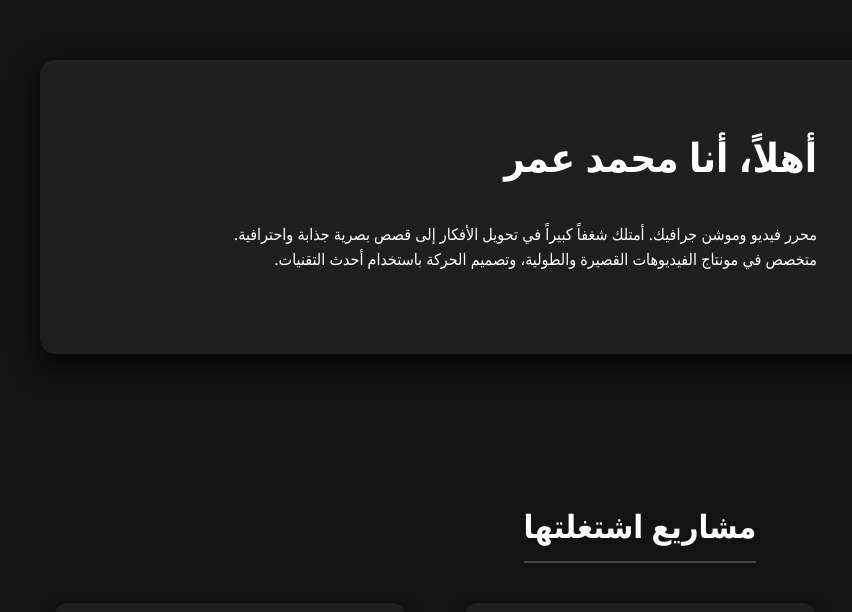
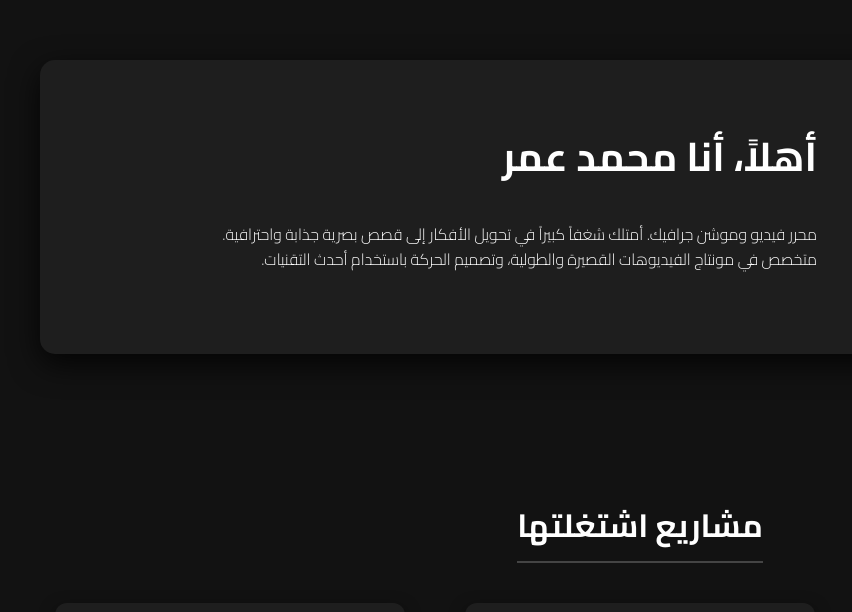
Before and after one commit to mohammedahmedw224-hub/my-portfolio, a plain HTML site: page index.html in a window 1280 px wide. Shown: the top 612 px of the page, 0-852 px from the left. Drawn offline with Linux system fonts and the light colour scheme.

Commit message:
index.html

```diff
--- a/index.html
+++ b/index.html
@@ -4,9 +4,15 @@
     <meta charset="UTF-8">
     <meta name="viewport" content="width=device-width, initial-scale=1.0">
     <title>محمد عمر | محرر فيديو وموشن جرافيك</title>
+
+    <link rel="preconnect" href="https://fonts.googleapis.com">
+    <link rel="preconnect" href="https://fonts.gstatic.com" crossorigin>
+    <link href="https://fonts.googleapis.com/css2?family=Cairo:wght@300;400;700&display=swap" rel="stylesheet">
+
     <style>
         body {
-            font-family: 'Segoe UI', Tahoma, Geneva, Verdana, sans-serif;
+            /* تطبيق الخط الجديد هنا */
+            font-family: 'Cairo', sans-serif;
             background-color: #121212;
             color: #ffffff;
             margin: 0;
@@ -23,6 +29,7 @@
         h2.section-title {
             text-align: center;
             font-size: 2em;
+            font-weight: 700; /* خط عريض للعناوين */
             margin-bottom: 40px;
             color: #ffffff;
             border-bottom: 2px solid #444;
@@ -59,6 +66,10 @@
         .about-text h1 {
             margin-top: 0;
             font-size: 2.5em;
+            font-weight: 700;
+        }
+        .about-text p {
+            font-weight: 300; /* خط خفيف للنص التعريفي */
         }
 
         /* 2. قسم المشاريع (Projects) */
@@ -131,8 +142,8 @@
             color: #fff;
             text-decoration: none;
             padding: 15px 40px;
-            font-size: 1.5em;
-            font-weight: bold;
+            font-size: 1.2em;
+            font-weight: 700;
             border-radius: 50px;
             margin-top: 20px;
             transition: transform 0.3s, background-color 0.3s;
```
